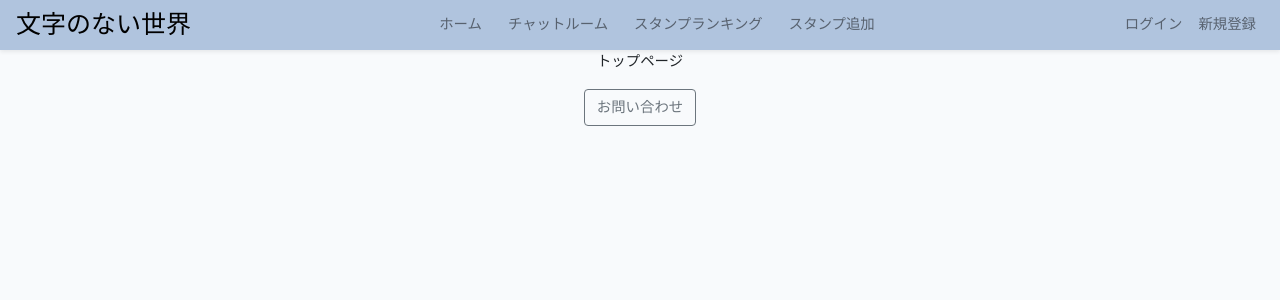
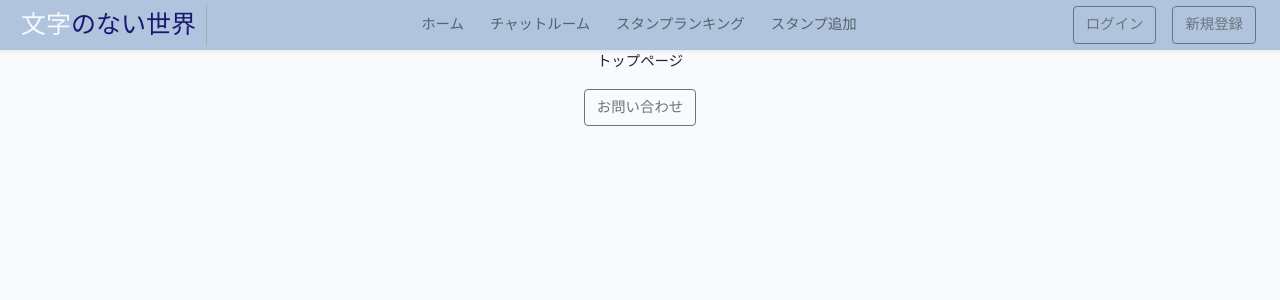
Before and after one commit to kida-ryuji/TestProject, a Laravel app: page / in a window 1280 px wide. Shown: the top 300 px of the page. Run offline with Laravel 8, Linux system fonts and the light colour scheme.

Commit message:
feat:ヘッダーデザイン手直し

```diff
--- a/StampChat/public/css/header.css
+++ b/StampChat/public/css/header.css
@@ -1,10 +1,16 @@
-
+.navbar-brand {
+    border-right: 1px solid darkgray;
+    padding: 5px 10px 5px 5px;
+}
 h1 {
-    color: black;
+    color: midnightblue;
     font-size: 25px;
     margin: 0%;
 }
-nav{
+span {
+    color: ghostwhite;
+}
+nav {
     background-color: lightsteelblue;
     height: 50px;
 }
--- a/StampChat/resources/views/layouts/header.blade.php
+++ b/StampChat/resources/views/layouts/header.blade.php
@@ -3,7 +3,7 @@
 <nav class="navbar navbar-expand-md navbar-light shadow-sm pb-2">
 
     <a class="navbar-brand" href="{{ url('/') }}">
-        <h1>文字のない世界</h1>
+        <h1><span>文字</span>のない世界</h1>
     </a>
 
     <div class="collapse navbar-collapse" id="navbarSupportedContent">
@@ -26,11 +26,11 @@
             <!--会員登録　ログイン-->
             @guest
             <li class="nav-item">
-                <a class="nav-link" href="{{ route('login') }}">{{ __('ログイン') }}</a>
+                <a class="nav-link" href="{{ route('login') }}"><button class="btn btn-outline-secondary">{{ __('ログイン') }}</button></a>
             </li>
             @if (Route::has('register'))
             <li class="nav-item">
-                <a class="nav-link" href="{{ route('register') }}">{{ __('新規登録') }}</a>
+                <a class="nav-link" href="{{ route('register') }}"><button class="btn btn-outline-secondary">{{ __('新規登録') }}</button></a>
             </li>
             @endif
             @else
```
